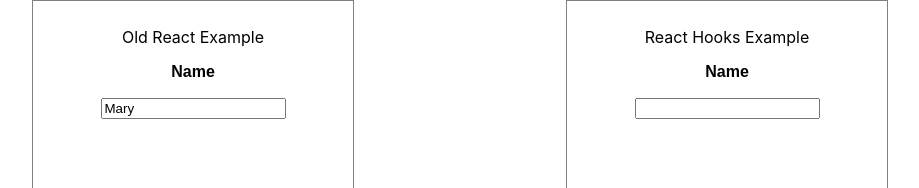
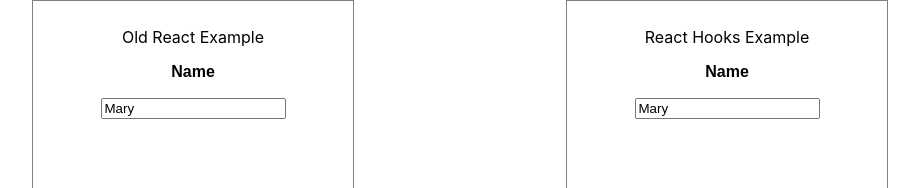
Before and after one commit to VizzzHu/react-hooks, a React (Create React App) app in the folder my-app/: page / in a window 1280 px wide. Shown: the top 188 px of the page, without its empty margins (180-1099 px from the left). Built offline with nearby package versions, Linux system fonts and the light colour scheme.

Commit message:
use useState for reactHooksExample component

```diff
--- a/my-app/src/ReactHooksExample.jsx
+++ b/my-app/src/ReactHooksExample.jsx
@@ -1,15 +1,24 @@
-import React from 'react';
+import React, { useState } from 'react';
 import Row from './Row';
 
 const ReactHooksExample = (props) => {
+  const [name, setName] = useState('Mary');
+
+  const handleNameChange = (e) => {
+    setName(e.target.value);
+  }
+
   return (
     <div className="column">
       <p>React Hooks Example </p>
       <Row label="Name">
-        <input />
+        <input
+          value={name}
+          onChange={handleNameChange}
+        />
       </Row>
     </div>
   );
 };
 
-export default ReactHooksExample
+export default ReactHooksExample;
```
